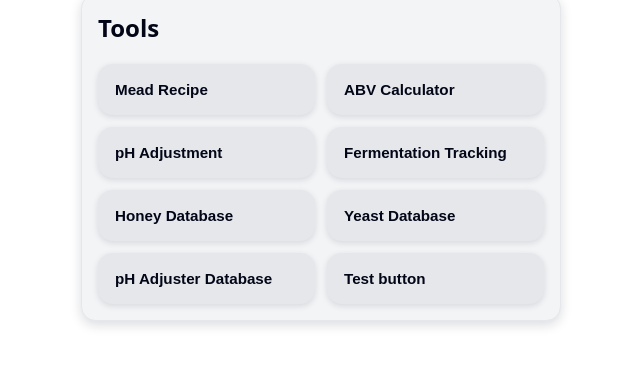
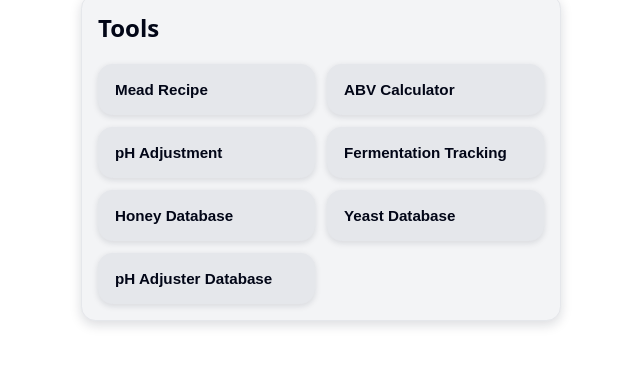
Before and after one commit to Dowst3r/Homebrewing_app, a plain HTML site: page index.html in a window 1280 px wide. Shown: the part 71-436 px from the top of the page, without its empty margins (319-959 px from the left). Drawn offline with nearby package versions, Linux system fonts and the light colour scheme.

Commit message:
Add files via upload

```diff
--- a/index.html
+++ b/index.html
@@ -33,7 +33,6 @@
         <button class="home-button" data-target="screen-honey-database">Honey Database</button>
         <button class="home-button" data-target="screen-yeast-database">Yeast Database</button>
         <button class="home-button" data-target="screen-pH-database">pH Adjuster Database</button>
-        <button class="home-button" data-target="test">Test button</button>
       </div>
     </section>
 
```
